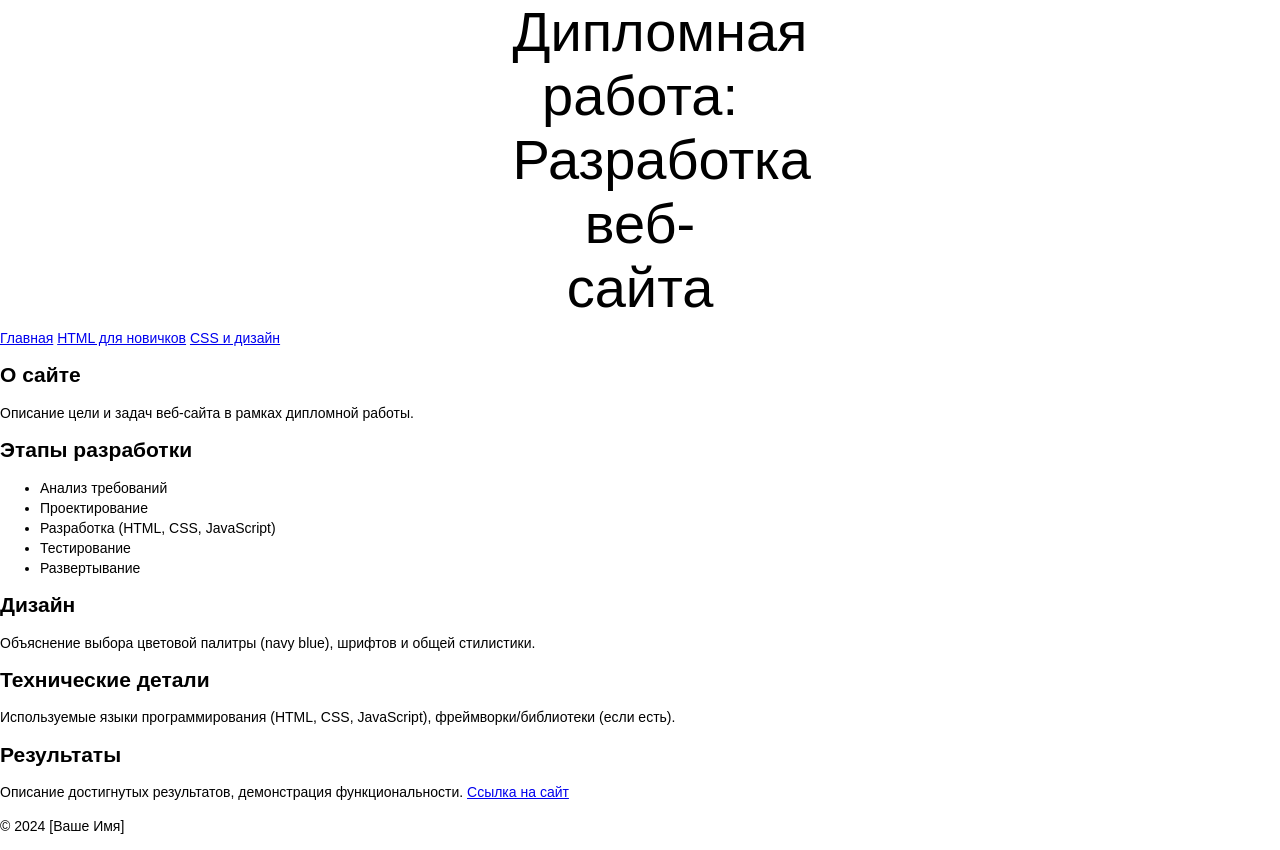
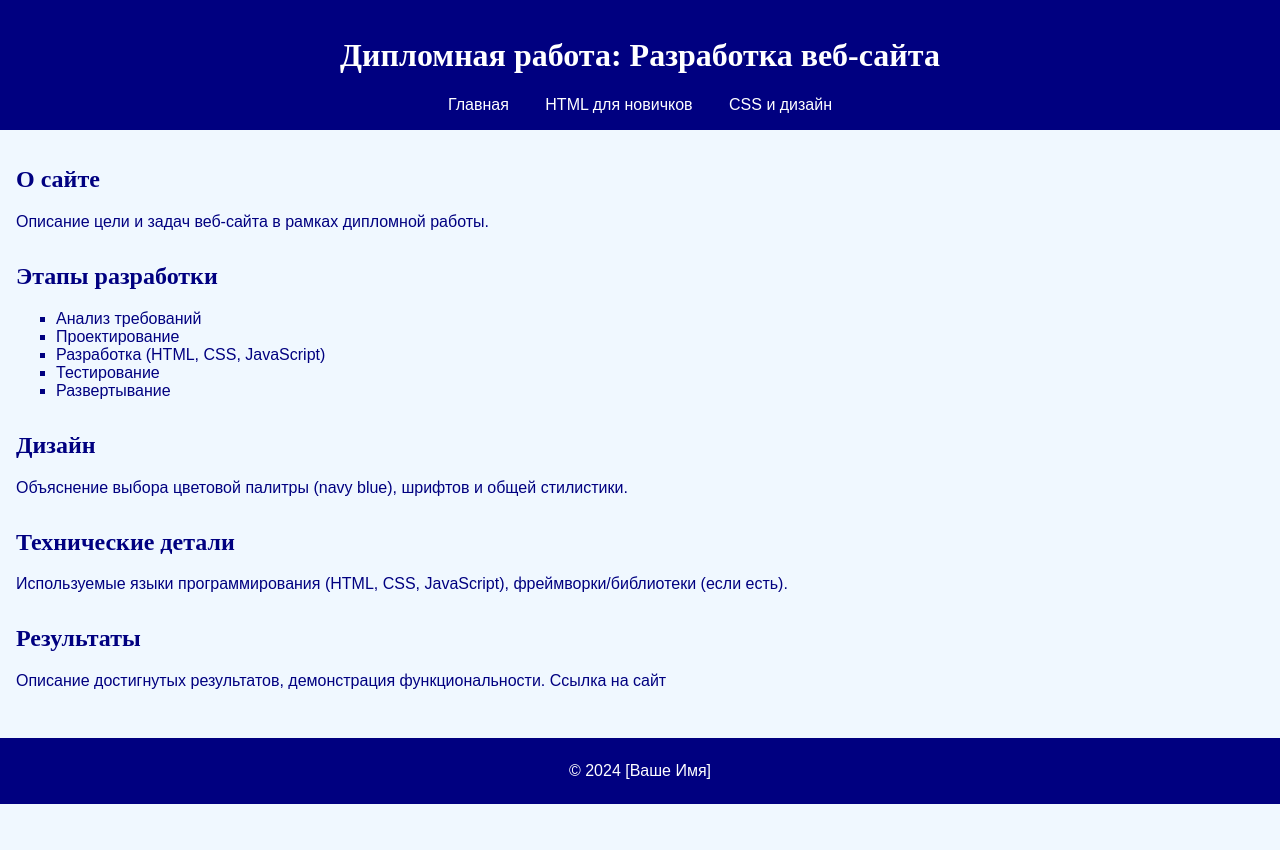
Before and after one commit to liplady/CONTROLOL, a plain HTML site: page index.html in a window 1280 px wide. After the commit the page ends 804 px from the top, so only its background shows below. Drawn offline with Linux system fonts and the light colour scheme; files that its build step writes are made by us from their sources; a script that the page names is missing.

Commit message:
Update style.css

```diff
--- a/style.css
+++ b/style.css
@@ -1,144 +1,141 @@
 body {
-  margin: 0;
-  padding: 0;
-  font-family: "Arial", sans-serif;
-  font-size: 14px;
-  line-height: 20px;
-  color: black;
+    font-family: sans-serif;
+    margin: 0;
+    background-color: #f0f8ff; /* Очень светлый оттенок blue */
+    color: navy;
 }
 
-h1 {
-  width: 255px;
-  margin: 0 auto 8px;
-  font-family: "Arial", sans-serif;
-  text-align: center;
-  font-weight: normal;
-  font-size: 56px;
-  line-height: 64px;
+header {
+    background-color: navy;
+    color: white;
+    padding: 1em;
+    text-align: center;
 }
 
-.container {
-  width: 510px;
-  margin: 0 auto;
-  padding: 0 20px;
+nav a {
+    color: white;
+    text-decoration: none;
+    margin: 0 1em;
 }
 
-.site-header {
-  min-width: 550px;
-  height: 186px;
-  margin-bottom: 150px;
-  padding-top: 30px;
-  background: #847462 no-repeat center url("https://encrypted-tbn0.gstatic.com/images?q=tbn:ANd9GcRE-i_-a4XJ4AM6VwQqDd4IC8wp2Ek5fNx7KA&usqp=CAU");
-  background-size: cover;
-  color: white;
+main {
+    padding: 1em;
 }
 
-.site-header p {
-  width: 255px;
-  margin: 0 auto 26px;
-  text-align: center;
-  font-size: 16px;
-  line-height: 24px;
+section {
+    margin-bottom: 2em;
 }
 
-.site-header img {
-  display: block;
-  margin: 0 auto;
+ul {
+    list-style-type: square;
 }
 
-.features {
-  width: 510px;
-  margin: 0 auto 30px;
-  padding: 0 20px;
+footer {
+    background-color: navy;
+    color: white;
+    text-align: center;
+    padding: 0.5em;
 }
 
-.features p {
-  display: inline-block;
-  vertical-align: top;
-  width: 30%;
-  margin: 0 5px;
-  background-repeat: no-repeat;
-  background-position: center top;
-  text-transform: uppercase;
+/*  Примеры других стилей (добавьте больше!) */
+
+h1, h2 {
+    font-family: serif; /* Другой шрифт для заголовков */
 }
 
-.feature-furniture {
-  padding-top: 65px;
-  width: 10px;
+a {
+    color: navy;
+    text-decoration: none;
 }
 
-.feature-lighting {
-  padding-top: 65px;
-  background-image: url("https://ferret-pet.ru/wp-content/uploads/c/6/2/c6232a4e064d9f12b5ae2325d18ecd7c.jpeg");
+a:hover {
+    text-decoration: underline;
+    color: darkblue;
 }
 
-.feature-accessories {
-  padding-top: 65px;
+/* Пример стилизации кнопок  */
+.button {
+    background-color: white;
+    color: navy;
+    border: 1px solid navy;
+    padding: 0.5em 1em;
+    text-decoration: none;
+    border-radius: 5px;
+    display: inline-block; /* Чтобы можно было задавать размеры */
+    cursor: pointer;
 }
 
-.advantages {
-  width: 510px;
-  margin: 0 auto 40px;
-  padding: 0 20px;
+.button:hover {
+    background-color: navy;
+    color: white;
+}body {
+    font-family: sans-serif;
+    margin: 0;
+    background-color: #f0f8ff; /* Очень светлый оттенок blue */
+    color: navy;
 }
 
-.advantages-list {
-  padding: 0;
+header {
+    background-color: navy;
+    color: white;
+    padding: 1em;
+    text-align: center;
 }
 
-.site-footer {
-  min-width: 550px;
-  background-color: #A8E5F1;
-  color: ;
+nav a {
+    color: white;
+    text-decoration: none;
+    margin: 0 1em;
 }
 
-.site-footer .container {
-  text-align: center;
+main {
+    padding: 1em;
 }
 
-.site-footer p {
-  display: inline-block;
-  vertical-align: middle;
-  padding: 0 20px;
+section {
+    margin-bottom: 2em;
 }
 
-#gall {
-  position: relative;
-  padding-top: 50%;
-  -moz-user-select: none; user-select: none;
+ul {
+    list-style-type: square;
 }
-#gall img {
-  position: absolute;
-  top: 25%;
-  left: 12.5%;
-  max-width: 24.5%;
-  max-height: 49.5%;
-  -webkit-transform: translate(-50%, -50%);
-  transform: translate(-50%, -50%);
-  cursor: zoom-in;
-  transition: .2s;
+
+footer {
+    background-color: navy;
+    color: white;
+    text-align: center;
+    padding: 0.5em;
 }
-#gall img:nth-child(4n-2) {left: 37.5%;}
-#gall img:nth-child(4n-1) {left: 62.5%;}
-#gall img:nth-child(4n) {left: 87.5%;}
-#gall img:nth-child(n+5) {top: 75%;}
 
-#gall img:focus {
-  position: absolute;
-  top: 50%;
-  left: 50%;
-  z-index: 1;
-  max-width: 100%;
-  max-height: 100%;
-  outline: none;
-  pointer-events: none;
+/*  Примеры других стилей (добавьте больше!) */
+
+h1, h2 {
+    font-family: serif; /* Другой шрифт для заголовков */
 }
-#gall img:focus ~ div {
-  position: absolute;
-  top: 0;
-  left: 0;
-  right: 0;
-  bottom: 0;
-  background: blue;
-  cursor: zoom-out;
+
+a {
+    color: navy;
+    text-decoration: none;
 }
+
+a:hover {
+    text-decoration: underline;
+    color: darkblue;
+}
+
+/* Пример стилизации кнопок  */
+.button {
+    background-color: white;
+    color: navy;
+    border: 1px solid navy;
+    padding: 0.5em 1em;
+    text-decoration: none;
+    border-radius: 5px;
+    display: inline-block; /* Чтобы можно было задавать размеры */
+    cursor: pointer;
+}
+
+.button:hover {
+    background-color: navy;
+    color: white;
+}
```
